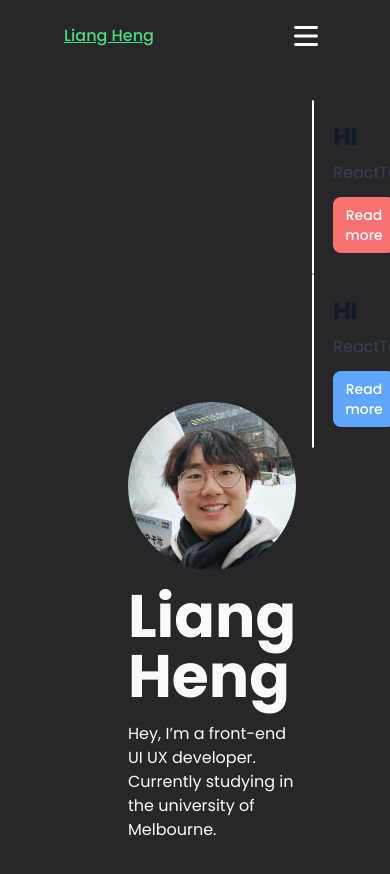
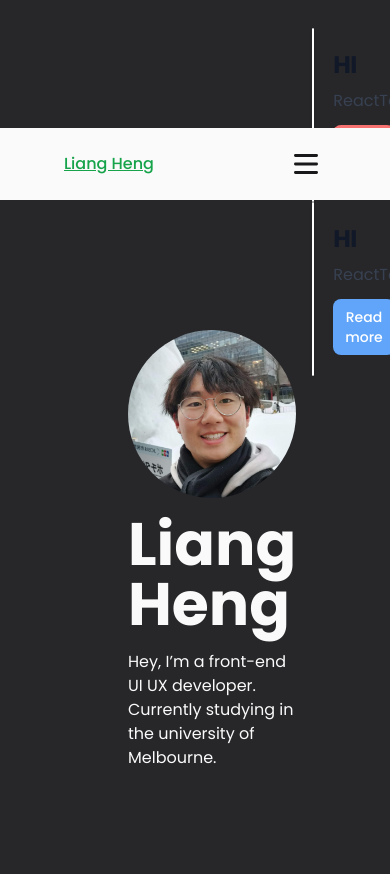
Before and after one commit to e3lo/liangh.me, a React (Vite) app: page / in a window 390 px wide. Shown: the top 874 px of the page. Built offline with nearby package versions, Linux system fonts and the light colour scheme.

Commit message:
Changed Navbar to white

```diff
--- a/src/components/NavigationBar.tsx
+++ b/src/components/NavigationBar.tsx
@@ -9,14 +9,14 @@ const NavigationBar = () => {
     console.log(location.pathname);
     return (
       "font-medium transition " +
-      (location.pathname === title ? "text-green-400" : "hover:text-green-200")
+      (location.pathname === title ? "text-green-600" : "hover:text-green-400")
     );
   };
 
   const [mobileMenu, setMobileMenu] = useState(false);
 
   return (
-    <nav className="w-full flex justify-center">
+    <nav className="fixed w-full flex justify-center bg-zinc-50 text-zinc-900 z-50">
       <div className="flex flex-wrap max-w-6xl w-full justify-between items-center mx-16 md:mx-32 py-4">
         <div className="">
           <Link to={"/"} className={linkStying("/") + " underline"}>
@@ -24,13 +24,13 @@ const NavigationBar = () => {
           </Link>
         </div>
         <button
-          className="md:hidden p-2 w-10 h-10 rounded-lg focus:outline-none focus:ring-2 focus:ring-gray-600"
+          className="md:hidden p-2 w-10 h-10 rounded-lg focus:outline-none focus:ring-2 focus:ring-gray-400"
           onClick={() => {
             setMobileMenu(!mobileMenu);
           }}
         >
           <svg
-            className="w-6 h-6 text-white"
+            className="w-6 h-6 text-zinc-900"
             aria-hidden="true"
             xmlns="http://www.w3.org/2000/svg"
             fill="none"
@@ -51,7 +51,7 @@ const NavigationBar = () => {
             " w-full text-center md:flex md:w-auto gap-6"
           }
         >
-          <ul className="font-medium flex flex-col p-4 md:p-0 mt-4 border border-gray-100 rounded-lg bg-zinc-700 md:flex-row md:space-x-8 md:mt-0 md:border-0 md:bg-transparent">
+          <ul className="font-medium flex flex-col p-4 md:p-0 mt-4 border border-gray-100 rounded-lg bg-zinc-200 md:flex-row md:space-x-8 md:mt-0 md:border-0 md:bg-transparent">
             <Link to={"/Achievements"} className={linkStying("/Achievements")}>
               <li className="p-2">Achievements</li>
             </Link>
```
